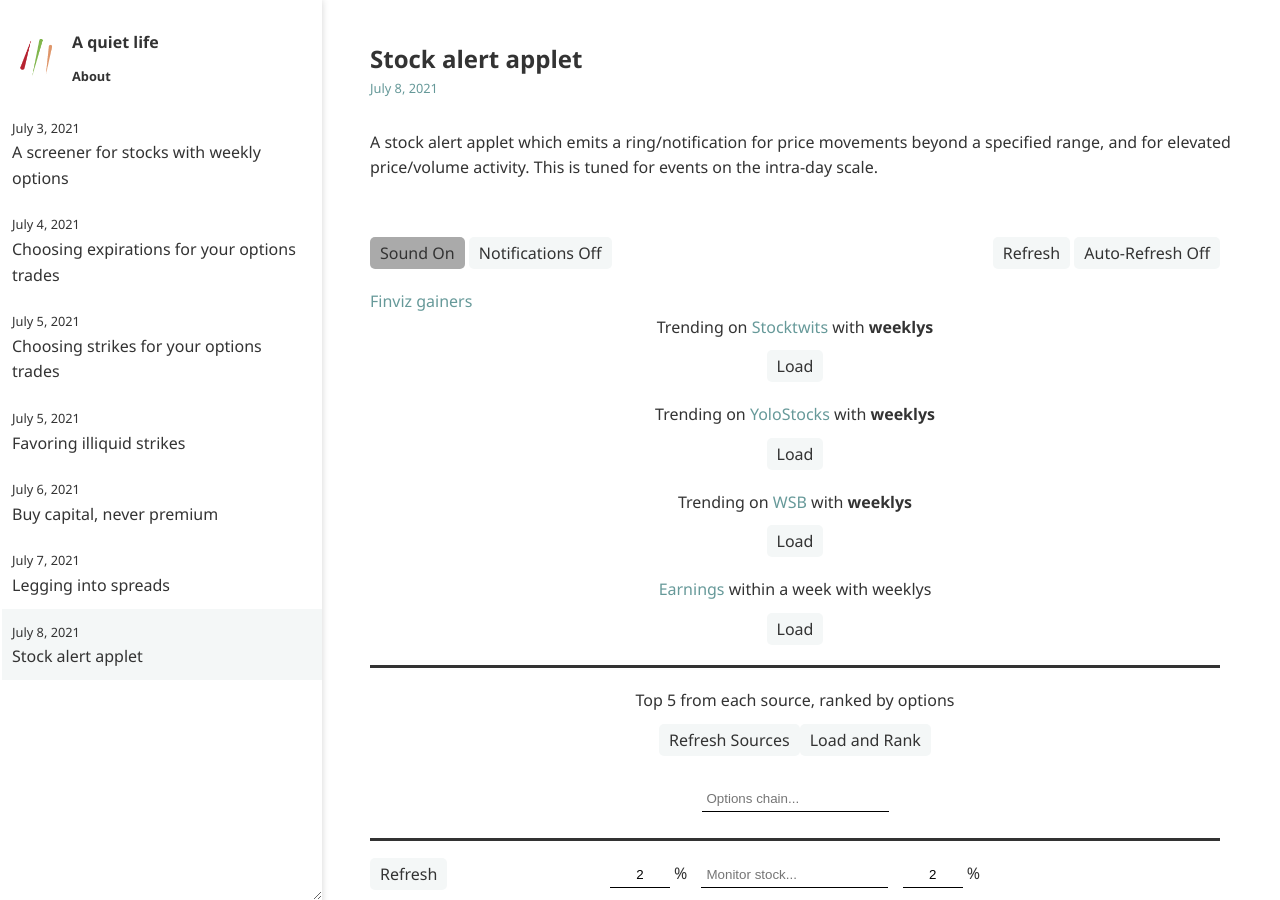
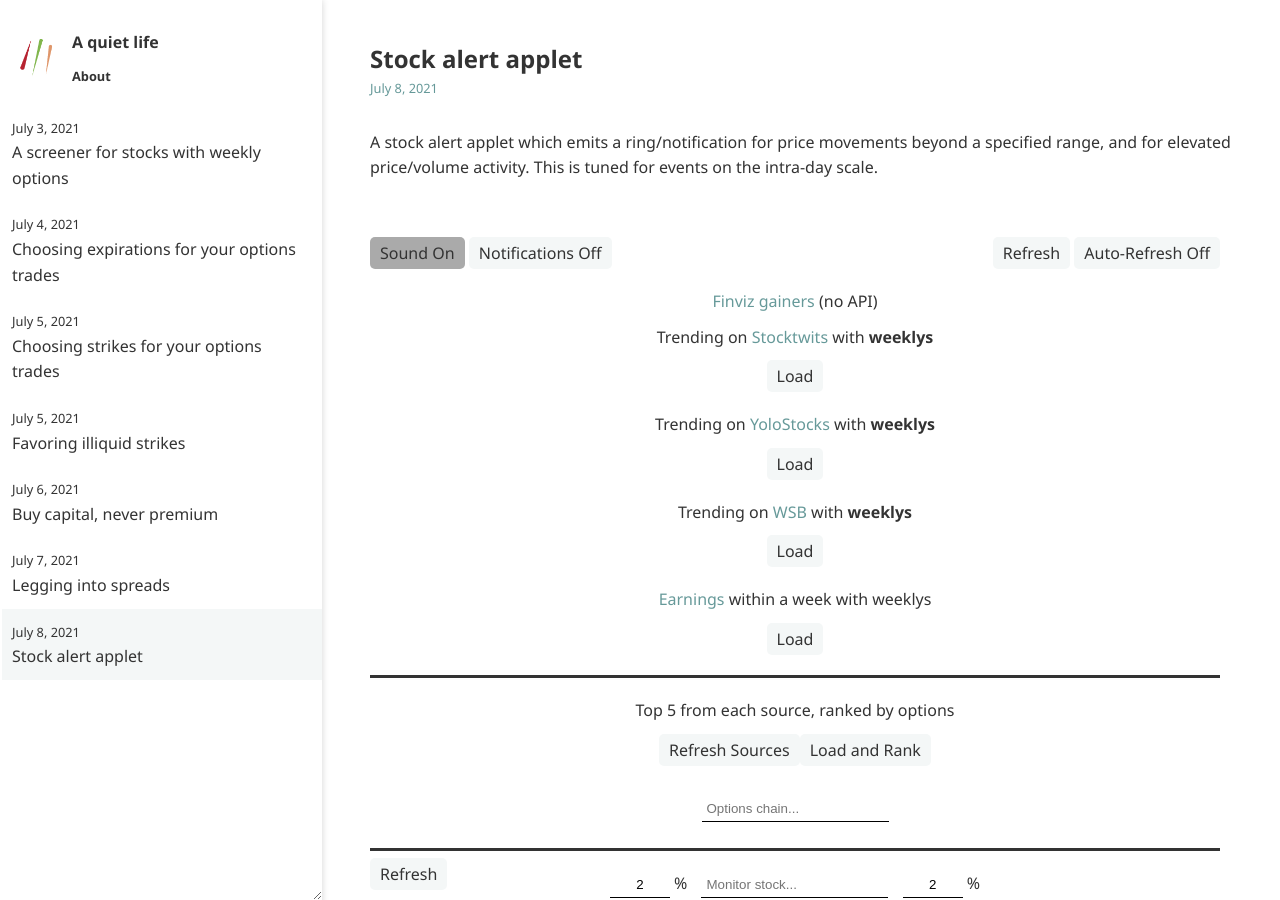
Before and after one commit to ansyblenetwork/aquietlife, a Jekyll site: the page built from _posts/2021-07-08-alerts.md, in a window 1280 px wide and 900 px high. Built offline with Jekyll 4.4.1, drawn with Linux system fonts in a browser that asks for light colours.

Commit message:
Update 2021-07-08-alerts.md

```diff
--- a/_posts/2021-07-08-alerts.md
+++ b/_posts/2021-07-08-alerts.md
@@ -24,7 +24,7 @@
 </div>
 </div>
 
-<a target='_blank' href='https://finviz.com/screener.ashx?v=151&f=sh_opt_option&o=-change&t='>Finviz gainers</a>
+<div style="margin-bottom:10px; text-align:center"><a target='_blank' href='https://finviz.com/screener.ashx?v=150&f=sh_opt_option'>Finviz gainers</a> (no API)</div>
 
 <div style="margin-bottom:10px; text-align:center" id="stocktwits">Trending on <a target='_blank' href='https://stocktwits.com/'>Stocktwits</a> with <strong>weeklys</strong></div>
 <button id="stButton" style="margin:0px auto 20px auto; display:block;" onclick="if (this.textContent == 'Load') updateStocktwits(); else addAll(stWeeklyList);">Load</button>
```
